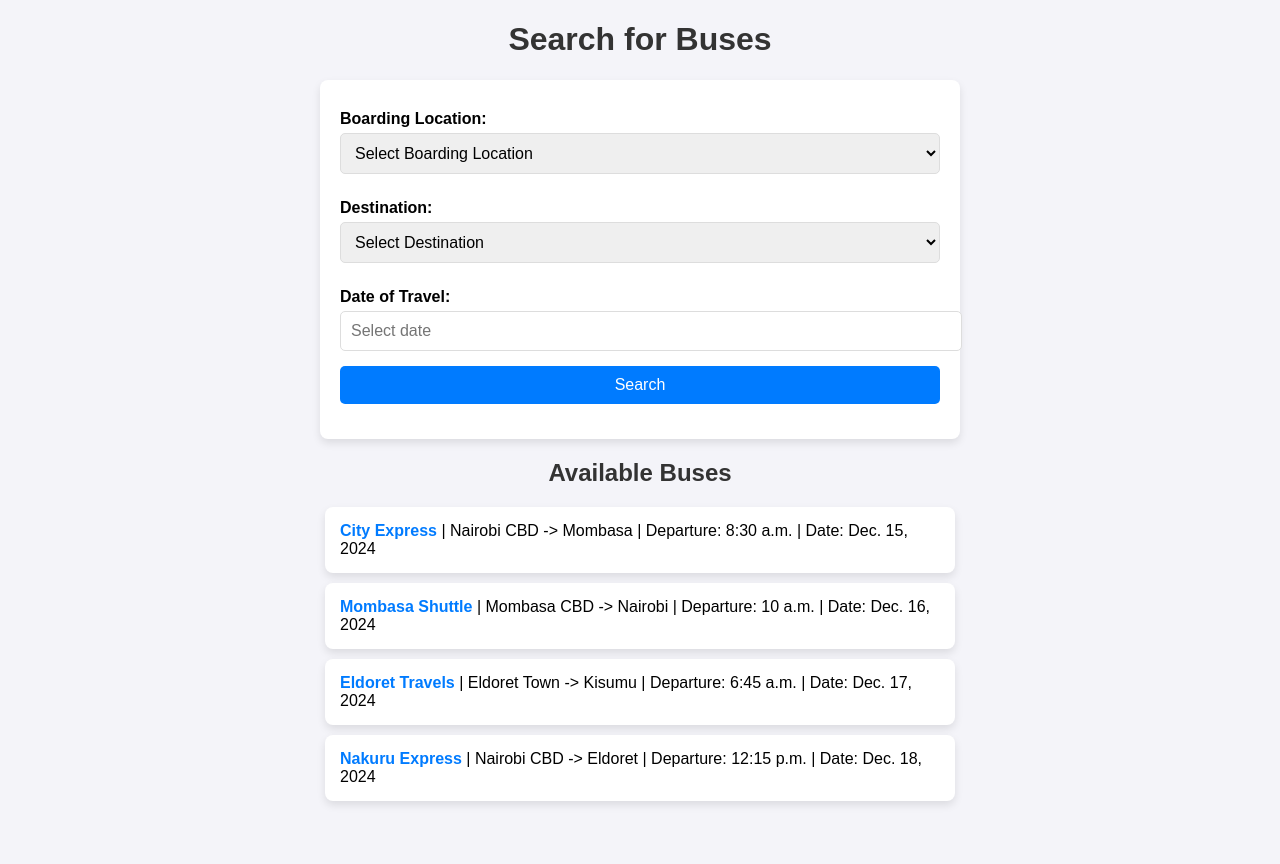
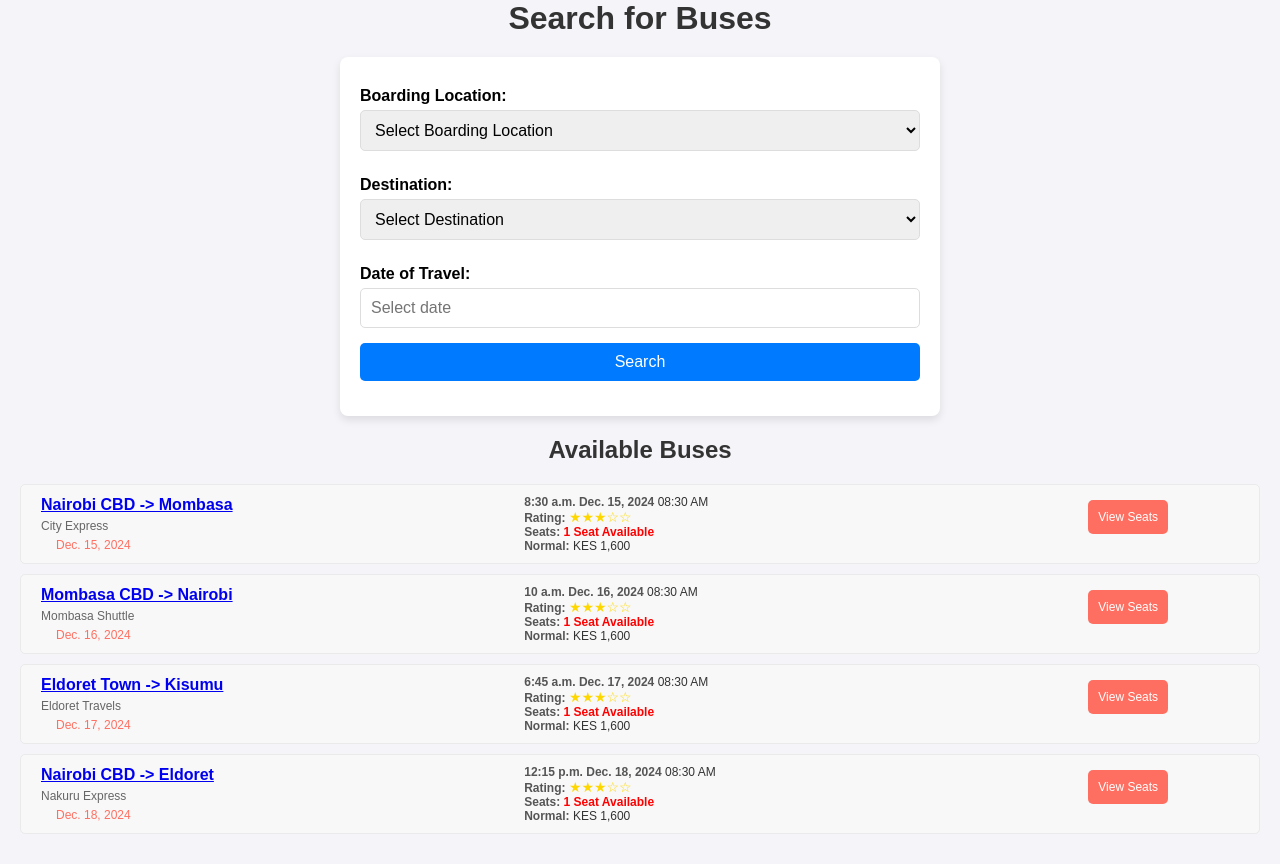
Before and after one commit to steve-ongera/MTN-Online-Booking, a Django app: template templates/new/search_results.html in a window 1280 px wide. Before the commit the page ends 805 px from the top, so only its background shows below. Run offline with Django 5.2, Linux system fonts and the light colour scheme; the template is opened without the code that fills it: values that come from a table or form of the project are taken from there, others are empty; data comes from the database, SQL or seed files in the repository.

Commit message:
added some styling to avalable cars

```diff
--- a/templates/new/search_results.html
+++ b/templates/new/search_results.html
@@ -77,6 +77,140 @@
             color: #888;
             font-size: 18px;
         }
+
+        /* General Reset */
+* {
+    margin: 0;
+    padding: 0;
+    box-sizing: border-box;
+    font-family: Arial, sans-serif;
+}
+
+/* Header */
+.search-header {
+    display: flex;
+    justify-content: space-between;
+    align-items: center;
+    background-color: #ff6f61;
+    color: white;
+    padding: 10px 20px;
+    font-size: 14px;
+}
+
+.journey {
+    text-align: left;
+}
+
+.modify-button {
+    background-color: white;
+    color: #ff6f61;
+    border: none;
+    padding: 5px 10px;
+    font-size: 12px;
+    border-radius: 5px;
+    cursor: pointer;
+}
+
+.modify-button:hover {
+    background-color: #ffe5e1;
+}
+
+/* Notice */
+.notice {
+    text-align: center;
+    background-color: #fff4cc;
+    color: #7a5500;
+    padding: 10px;
+    font-size: 12px;
+}
+
+/* Bus List */
+.bus-list {
+    padding: 20px;
+}
+
+.bus-card {
+    display: flex;
+    justify-content: space-between;
+    align-items: center;
+    background-color: #f8f8f8;
+    border: 1px solid #eaeaea;
+    border-radius: 5px;
+    padding: 10px;
+    margin-bottom: 10px;
+}
+
+.bus-icon {
+    font-size: 30px;
+    color: #ff6f61;
+    margin-right: 10px;
+}
+
+.bus-info {
+    flex: 2;
+}
+
+.bus-info h3 {
+    font-size: 16px;
+    color: #333;
+}
+
+.bus-info p {
+    font-size: 12px;
+    color: #666;
+    margin: 5px 0;
+}
+
+.amenities {
+    font-size: 12px;
+    color: #ff6f61;
+    margin-top: 5px;
+}
+
+.amenities i {
+    margin-right: 5px;
+}
+
+.bus-details {
+    flex: 2;
+    font-size: 12px;
+    color: #333;
+}
+
+.bus-details strong {
+    color: #555;
+}
+
+.stars {
+    color: gold;
+    font-size: 14px;
+}
+
+.seats {
+    color: red;
+    font-weight: bold;
+}
+
+.bus-actions {
+    flex: 1;
+    display: flex;
+    justify-content: center;
+}
+
+.view-seats-button {
+    background-color: #ff6f61;
+    color: white;
+    border: none;
+    padding: 10px;
+    border-radius: 5px;
+    cursor: pointer;
+    font-size: 12px;
+}
+
+.view-seats-button:hover {
+    background-color: #e65c50;
+}
+
     </style>
 </head>
 <body>
@@ -105,21 +239,48 @@
     </form>
 
     <h2>Available Buses</h2>
+
+    <div class="bus-list">
+        <!-- Example Bus Card -->
         {% if buses %}
-        <ul>
                 {% for bus in buses %}
-                <li>
+                <div class="bus-card">
+                    <div class="bus-icon">
+                        <i class="fa-solid fa-bus"></i>
+                    </div>
+                    <div class="bus-info">
+                        <h3> <a href="{% url 'bus_detail' bus.pk %}"> {{ bus.boarding_location.name }} -> {{ bus.destination.name }}</a></h3>
+                        <p>{{ bus.bus.name }} </p>
+                        <div class="amenities">
+                            <i class="fa-solid fa-wifi"></i>
+                            <i class="fa-solid fa-plug"></i>
+                            <i class="fa-solid fa-tv"></i>
+                            <span>{{ bus.date_of_travel }}</span>
+                        </div>
+                    </div>
+                    <div class="bus-details">
+                        <p><strong>{{ bus.departure_time }} {{ bus.date_of_travel }}</strong> 08:30 AM</p>
+                        <p><strong>Rating:</strong> <span class="stars">★★★☆☆</span></p>
+                        <p><strong>Seats:</strong> <span class="seats">1 Seat Available</span></p>
+                        <p><strong>Normal:</strong> KES 1,600</p>
+                    </div>
+                    <div class="bus-actions">
                         <a href="{% url 'bus_detail' bus.pk %}">
-                        {{ bus.bus.name }}
+                          <button class="view-seats-button">View Seats</button>
                         </a>
-                    | {{ bus.boarding_location.name }} -> {{ bus.destination.name }}
-                    | Departure: {{ bus.departure_time }} | Date: {{ bus.date_of_travel }}
-                </li>
+                    </div>
+                </div>
                 {% endfor %}
-        </ul>
         {% else %}
         <p class="no-results">No buses available for the selected route and date.</p>
         {% endif %}
+        <!-- Repeat similar cards -->
+    </div>
+
+    <script src="https://cdnjs.cloudflare.com/ajax/libs/flatpickr/4.6.13/flatpickr.min.js"></script>
+
+
+
 
     <script src="https://cdnjs.cloudflare.com/ajax/libs/flatpickr/4.6.13/flatpickr.min.js"></script>
 <script>
```
Lines whose indentation alone changed are shown as unchanged.
